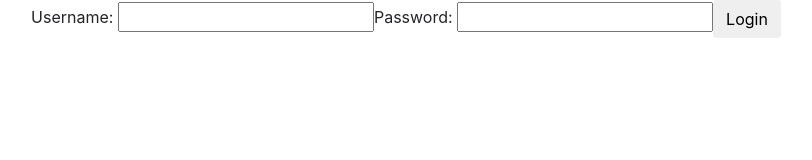
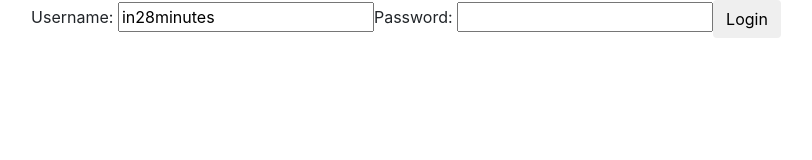
Before and after one commit to Sonal99-alt/Core-JAVA, a React (Create React App) app in the folder AppPractice/frontend/todo-app/: page / in a window 1280 px wide. Shown: the top 160 px of the page, without its empty margins (234-1046 px from the left). Built offline with nearby package versions, Linux system fonts and the light colour scheme.

Commit message:
component2===> LoginComponent.jsx ---> constructor

```diff
--- a/AppPractice/frontend/todo-app/src/components/LoginComponent.jsx
+++ b/AppPractice/frontend/todo-app/src/components/LoginComponent.jsx
@@ -1,13 +1,19 @@
 import React, {Component} from 'react'
 
 class LoginComponent extends Component {
-
+    constructor(props) {
+        super(props)
+        this.state = {
+            username: 'in28minutes',
+            password: ''
+        }
+    }
 
     render() {
         return (
             <div className="container">
-                Username: <input type="text" name="username"></input>
-                Password: <input type="password" name="password"></input>
+                Username: <input type="text" name="username" value={this.state.username}></input>
+                Password: <input type="password" name="password" value={this.state.password}></input>
                 <button className='btn btn'>Login</button>
             </div>
         )
```
